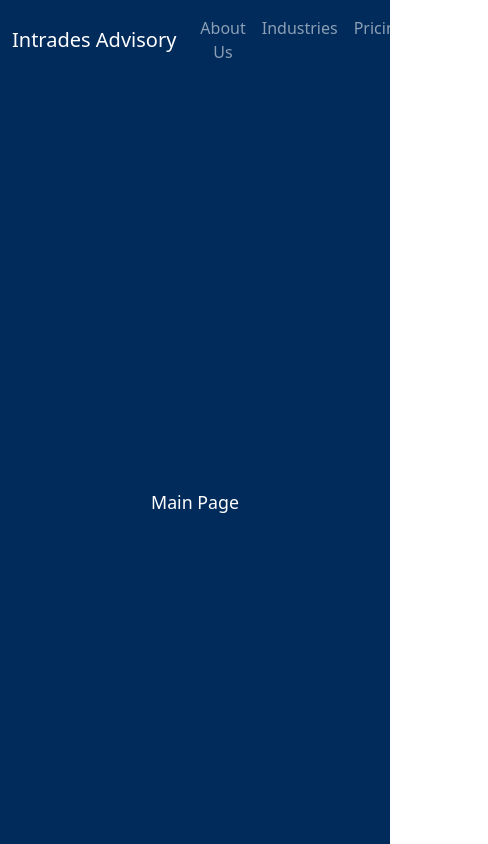
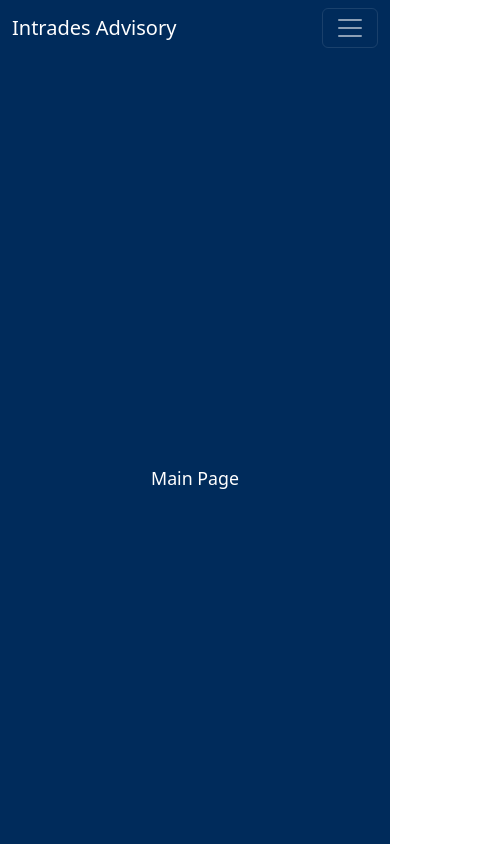
Before and after one commit to ardaorkin/intrades-advisory, a React (Create React App) app: page / in a window 390 px wide. Shown: the top 844 px of the page, 488 px wide, since content can reach past the window. Built offline with nearby package versions, Linux system fonts and the light colour scheme.

Commit message:
responsive navbar

```diff
--- a/src/containers/NavBarContainer.js
+++ b/src/containers/NavBarContainer.js
@@ -5,15 +5,24 @@
 function NavBarContainer() {
   return (
     <>
-      <Navbar sticky="top" variant="dark" className="navbar-container">
+      <Navbar
+        collapseOnSelect
+        expand="lg"
+        sticky="top"
+        variant="dark"
+        className="navbar-container"
+      >
         <Container>
           <Navbar.Brand href="#home">Intrades Advisory</Navbar.Brand>
+          <Navbar.Toggle aria-controls="responsive-navbar-nav" />
+          <Navbar.Collapse id="responsive-navbar-nav">
             <Nav className="me-auto">
               <Nav.Link href="#about">About Us</Nav.Link>
               <Nav.Link href="#industries">Industries</Nav.Link>
               <Nav.Link href="#pricing">Pricing</Nav.Link>
               <Nav.Link href="#contact">Contact Us</Nav.Link>
             </Nav>
+          </Navbar.Collapse>
         </Container>
       </Navbar>
     </>
```
Lines whose indentation alone changed are shown as unchanged.
